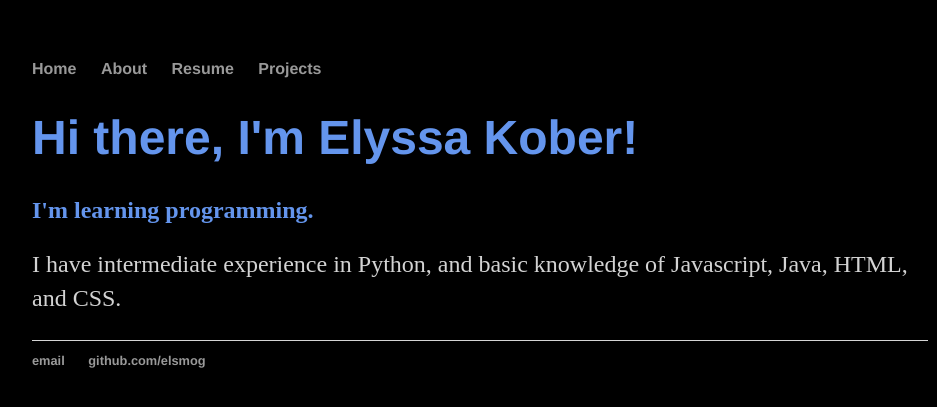
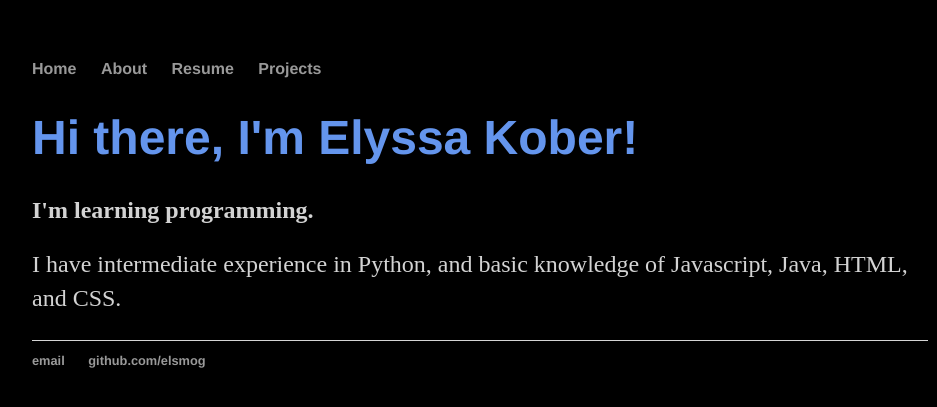
Before and after one commit to elsmog/elsmog.github.io, a Jekyll site: the page built from index.html, in a window 1280 px wide. Shown: the top 407 px of the page, without its empty margins (160-1097 px from the left). Built offline with Jekyll 4.4.1, drawn with Linux system fonts in a browser that asks for light colours.

Commit message:
Edits to CSS

```diff
--- a/css/main.css
+++ b/css/main.css
@@ -28,7 +28,7 @@ h1 {
     color: cornflowerblue;
 }
 h2 {
-    color: cornflowerblue;
+    color: lightgray;
 }
 p {
     font-size: 1.5em;
```
